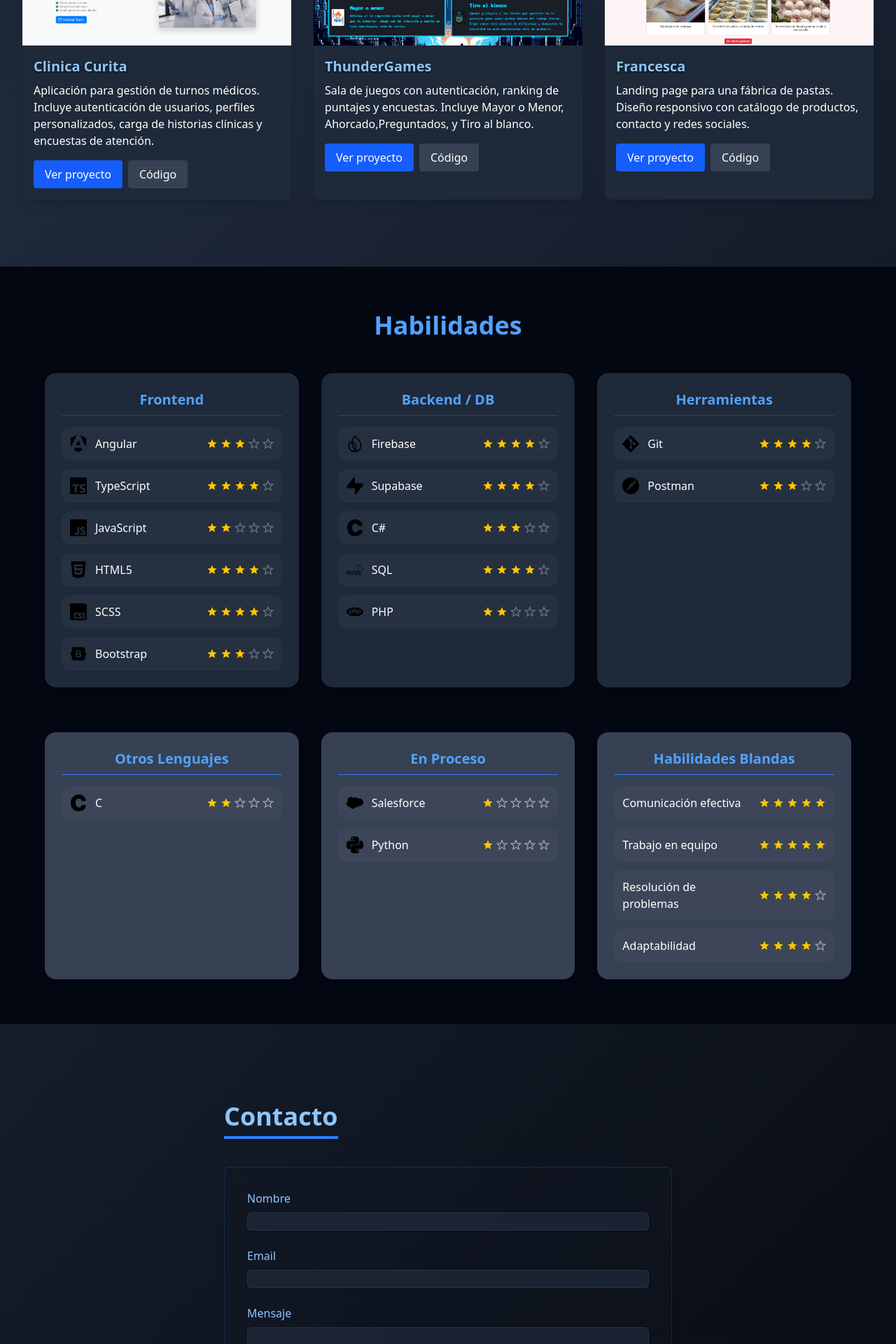
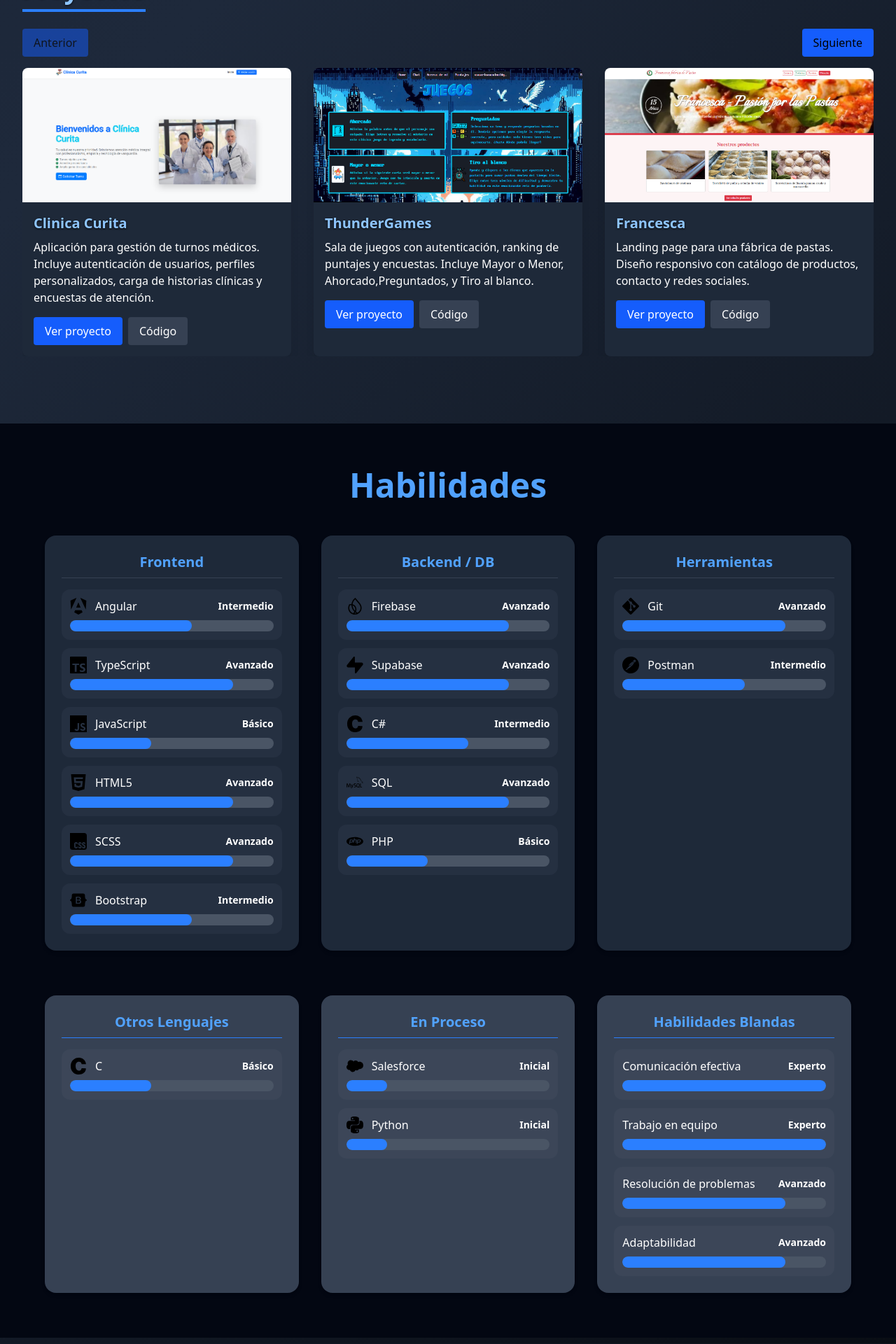
Before and after one commit to TheThunderfun/portfolio, an Angular app: page / in a window 1280 px wide. Shown: the part 880-2800 px from the top of the page at 70% size. Built offline with nearby package versions, Linux system fonts and the light colour scheme.

Commit message:
Proyecto agregado y mejoras visuales para skills

```diff
--- a/package.json
+++ b/package.json
@@ -20,6 +20,7 @@
     "@emailjs/browser": "^4.4.1",
     "@tailwindcss/postcss": "^4.1.11",
     "rxjs": "~7.8.0",
+    "swiper": "^11.2.10",
     "tslib": "^2.3.0",
     "zone.js": "~0.15.0"
   },
--- a/src/app/components/contact/contact.component.html
+++ b/src/app/components/contact/contact.component.html
@@ -1,66 +1,96 @@
 <section
   id="contact"
-  class="py-16 bg-transparent mt-12 animate-fade-slide-up"
+  class="py-12 sm:py-16 md:py-20 lg:py-24 xl:py-28 bg-transparent mt-12 animate-fade-slide-up"
 >
-  <div class="container mx-auto px-4 max-w-2xl">
-    <h2 class="text-4xl font-bold text-center mb-10 text-blue-300 border-b-4 border-blue-500 inline-block pb-2 text-shadow">
+  <div
+    class="container mx-auto px-4 sm:px-6 md:px-8 max-w-md sm:max-w-lg md:max-w-xl lg:max-w-2xl"
+  >
+    <h2
+      class="text-3xl sm:text-4xl md:text-5xl font-bold text-center mb-8 sm:mb-10 text-blue-300 border-b-4 border-blue-500 inline-block pb-2 text-shadow"
+    >
       Contacto
     </h2>
 
     <form
       [formGroup]="contactForm"
       (ngSubmit)="onSubmit()"
-      class="bg-gray-900 bg-opacity-30 p-8 rounded-lg shadow-lg space-y-6 border border-blue-500 border-opacity-20"
+      class="bg-gray-900 bg-opacity-30 p-6 sm:p-8 md:p-10 rounded-lg shadow-lg space-y-6 border border-blue-500 border-opacity-20"
       role="form"
       aria-label="Formulario de contacto"
     >
       <div>
-        <label for="name" class="block text-base font-medium text-blue-300 mb-2">
+        <label
+          for="name"
+          class="block text-sm sm:text-base font-medium text-blue-300 mb-2"
+        >
           Nombre
         </label>
         <input
           type="text"
           id="name"
           formControlName="name"
-          class="mt-1 block w-full rounded-md border-gray-700 bg-gray-800 bg-opacity-80 text-white shadow-sm focus:ring-blue-500 focus:border-blue-500 transition duration-300"
+          class="mt-1 block w-full rounded-md border-gray-700 bg-gray-800 bg-opacity-80 text-white shadow-sm focus:ring-blue-500 focus:border-blue-500 transition duration-300 text-sm sm:text-base"
           required
           aria-label="Ingresa tu nombre"
         />
-        <div *ngIf="contactForm.get('name')?.invalid && contactForm.get('name')?.touched" class="text-red-400 text-sm mt-1">
+        <div
+          *ngIf="
+            contactForm.get('name')?.invalid && contactForm.get('name')?.touched
+          "
+          class="text-red-400 text-xs sm:text-sm mt-1"
+        >
           El nombre es requerido
         </div>
       </div>
 
       <div>
-        <label for="email" class="block text-base font-medium text-blue-300 mb-2">
+        <label
+          for="email"
+          class="block text-sm sm:text-base font-medium text-blue-300 mb-2"
+        >
           Email
         </label>
         <input
           type="email"
           id="email"
           formControlName="email"
-          class="mt-1 block w-full rounded-md border-gray-700 bg-gray-800 bg-opacity-80 text-white shadow-sm focus:ring-blue-500 focus:border-blue-500 transition duration-300"
+          class="mt-1 block w-full rounded-md border-gray-700 bg-gray-800 bg-opacity-80 text-white shadow-sm focus:ring-blue-500 focus:border-blue-500 transition duration-300 text-sm sm:text-base"
           required
           aria-label="Ingresa tu correo electrónico"
         />
-        <div *ngIf="contactForm.get('email')?.invalid && contactForm.get('email')?.touched" class="text-red-400 text-sm mt-1">
+        <div
+          *ngIf="
+            contactForm.get('email')?.invalid &&
+            contactForm.get('email')?.touched
+          "
+          class="text-red-400 text-xs sm:text-sm mt-1"
+        >
           Ingresa un correo electrónico válido
         </div>
       </div>
 
       <div>
-        <label for="message" class="block text-base font-medium text-blue-300 mb-2">
+        <label
+          for="message"
+          class="block text-sm sm:text-base font-medium text-blue-300 mb-2"
+        >
           Mensaje
         </label>
         <textarea
           id="message"
           formControlName="message"
           rows="5"
-          class="mt-1 block w-full rounded-md border-gray-700 bg-gray-800 bg-opacity-80 text-white shadow-sm focus:ring-blue-500 focus:border-blue-500 transition duration-300"
+          class="mt-1 block w-full rounded-md border-gray-700 bg-gray-800 bg-opacity-80 text-white shadow-sm focus:ring-blue-500 focus:border-blue-500 transition duration-300 text-sm sm:text-base"
           required
           aria-label="Ingresa tu mensaje"
         ></textarea>
-        <div *ngIf="contactForm.get('message')?.invalid && contactForm.get('message')?.touched" class="text-red-400 text-sm mt-1">
+        <div
+          *ngIf="
+            contactForm.get('message')?.invalid &&
+            contactForm.get('message')?.touched
+          "
+          class="text-red-400 text-xs sm:text-sm mt-1"
+        >
           El mensaje es requerido
         </div>
       </div>
@@ -69,13 +99,21 @@
         <button
           type="submit"
           [disabled]="contactForm.invalid || isSubmitting"
-          class="inline-block px-6 py-3 bg-blue-600 hover:bg-blue-700 text-white font-semibold rounded-lg transition-transform duration-300 hover:scale-105 focus:outline-none focus:ring-2 focus:ring-blue-500 focus:ring-offset-2 focus:ring-offset-gray-900 disabled:opacity-50"
+          class="inline-block px-4 sm:px-6 py-2 sm:py-3 bg-blue-600 hover:bg-blue-700 text-white font-semibold rounded-lg transition-transform duration-300 hover:scale-105 focus:outline-none focus:ring-2 focus:ring-blue-500 focus:ring-offset-2 focus:ring-offset-gray-900 disabled:opacity-50 text-sm sm:text-base"
         >
-          {{ isSubmitting ? 'Enviando...' : 'Enviar Mensaje' }}
+          {{ isSubmitting ? "Enviando..." : "Enviar Mensaje" }}
         </button>
       </div>
 
-      <div *ngIf="submitMessage" class="text-center mt-4" [ngClass]="{'text-green-400': submitSuccess, 'text-red-400': !submitSuccess}">
+      <div
+        *ngIf="submitMessage"
+        class="text-center mt-4 text-sm sm:text-base"
+        [ngClass]="{
+          'text-green-400': submitSuccess,
+          'text-red-400': !submitSuccess
+        }"
+        aria-live="assertive"
+      >
         {{ submitMessage }}
       </div>
     </form>
--- a/src/app/components/projects/projects.component.css
+++ b/src/app/components/projects/projects.component.css
@@ -19,3 +19,41 @@
 .text-shadow {
   text-shadow: 0 1px 3px rgba(0,0,0,0.8);
 }
+
+/* Contenedor para los slides con animación de desvanecimiento */
+.carousel-container {
+  position: relative;
+  overflow: hidden;
+}
+
+/* La grilla que contiene los proyectos */
+.projects-grid {
+  display: grid;
+  grid-template-columns: repeat(3, 1fr);
+  gap: 2rem;
+  transition: opacity 0.5s ease;
+  opacity: 1;
+}
+
+/* Clase para esconder con fade out */
+.fade-out {
+  opacity: 0;
+  pointer-events: none;
+  user-select: none;
+  transition: opacity 0.5s ease;
+}
+
+/* Clase para mostrar con fade in */
+.fade-in {
+  opacity: 1;
+  pointer-events: auto;
+  user-select: auto;
+  transition: opacity 0.5s ease;
+}
+
+/* Responsive para móviles (1 columna) */
+@media (max-width: 768px) {
+  .projects-grid {
+    grid-template-columns: 1fr;
+  }
+}
--- a/src/app/components/projects/projects.component.html
+++ b/src/app/components/projects/projects.component.html
@@ -1,31 +1,52 @@
-<section id="projects" class=" mx-auto p-8 my-16">
+<section id="projects" class="mx-auto p-8 my-16 max-w-7xl">
   <h2
     class="text-4xl font-bold mb-6 border-b-4 border-blue-500 inline-block pb-2 text-blue-300 text-shadow"
   >
     Proyectos
   </h2>
 
-  <div class="grid grid-cols-1 md:grid-cols-2 lg:grid-cols-3 gap-8">
+  <div class="flex justify-between mb-4">
+    <button
+      (click)="prev()"
+      [disabled]="currentIndex === 0"
+      class="px-4 py-2 bg-blue-600 rounded disabled:opacity-50"
+    >
+      Anterior
+    </button>
+
+    <button
+      (click)="next()"
+      [disabled]="currentIndex + projectsPerPage >= projects.length"
+      class="px-4 py-2 bg-blue-600 rounded disabled:opacity-50"
+    >
+      Siguiente
+    </button>
+  </div>
+
+  <div class="carousel-container">
     <div
-      *ngFor="let project of projects; let i = index"
-      class="bg-gray-800 bg-opacity-40 rounded-lg shadow-lg overflow-hidden text-white animate-fade-slide-up transition-transform duration-300 hover:scale-[1.03] hover:shadow-2xl"
-      [style.animationDelay]="i * 300 + 'ms'"
+      class="projects-grid"
+      [class.fade-out]="isFading"
+      [class.fade-in]="!isFading"
+    >
+      <div
+        *ngFor="let project of visibleProjects"
+        class="bg-gray-800 bg-opacity-40 rounded-lg shadow-lg overflow-hidden text-white"
       >
         <img
           [src]="project.imageUrl"
           [alt]="project.title"
-        class="w-full h-48 object-cover transition-transform duration-300 hover:scale-105 hover:shadow-lg"
+          class="w-full h-48 object-cover"
           loading="lazy"
         />
         <div class="p-4 flex flex-col flex-grow">
           <h3 class="text-xl font-semibold mb-2 text-shadow text-blue-300">
             {{ project.title }}
           </h3>
-        <p class="mb-4 flex-grow">
-          {{ project.description }}
-        </p>
+          <p class="mb-4 flex-grow">{{ project.description }}</p>
           <div>
             <a
+              *ngIf="project.link"
               [href]="project.link"
               target="_blank"
               class="inline-block px-4 py-2 bg-blue-600 hover:bg-blue-700 rounded transition transform duration-200 hover:scale-105"
@@ -43,4 +64,5 @@
         </div>
       </div>
     </div>
+  </div>
 </section>
--- a/src/app/components/projects/projects.component.ts
+++ b/src/app/components/projects/projects.component.ts
@@ -42,5 +42,45 @@ export class ProjectsComponent {
       link: 'https://thethunderfun.github.io/Francesca/',
       code: 'https://github.com/TheThunderfun/Francesca',
     },
+    {
+      title: 'La comanda',
+      description:
+        'Sistema backend desarrollado en PHP y MySQL que simula la operación de un restaurante. Permite gestionar el menú, registrar pedidos, manejar usuarios y roles, todo a través de endpoints estructurados y seguros.',
+      imageUrl: 'assets/php.png',
+      link: '',
+      code: 'https://github.com/TheThunderfun/Comandita',
+    },
   ];
+
+  currentIndex = 0;
+  projectsPerPage = 3;
+  isFading = false;
+
+  get visibleProjects(): Project[] {
+    return this.projects.slice(
+      this.currentIndex,
+      this.currentIndex + this.projectsPerPage
+    );
+  }
+
+  next(): void {
+    if (this.currentIndex + this.projectsPerPage < this.projects.length) {
+      this.fadeAndChangeIndex(this.currentIndex + this.projectsPerPage);
+    }
+  }
+
+  prev(): void {
+    if (this.currentIndex - this.projectsPerPage >= 0) {
+      this.fadeAndChangeIndex(this.currentIndex - this.projectsPerPage);
+    }
+  }
+
+  private fadeAndChangeIndex(newIndex: number): void {
+    this.isFading = true;
+
+    setTimeout(() => {
+      this.currentIndex = newIndex;
+      this.isFading = false;
+    }, 500); // el mismo tiempo que la transición CSS
+  }
 }
--- a/src/app/components/skills/skills.component.html
+++ b/src/app/components/skills/skills.component.html
@@ -1,60 +1,52 @@
-<section class="py-16 text-center bg-gray-950 text-blue-400">
-  <h2 class="text-4xl font-bold mb-12">Habilidades</h2>
+<section
+  class="py-12 sm:py-16 text-center bg-gray-950 text-blue-400 px-4 sm:px-6 lg:px-8"
+>
+  <h2 class="text-3xl sm:text-4xl md:text-5xl font-bold mb-10 sm:mb-12">
+    Habilidades
+  </h2>
 
   <!-- Contenedor principal -->
   <div
-    class="grid gap-8 grid-cols-1 md:grid-cols-2 lg:grid-cols-3 max-w-6xl mx-auto mb-16"
+    class="grid gap-6 sm:gap-8 grid-cols-1 md:grid-cols-2 lg:grid-cols-3 max-w-6xl mx-auto mb-12 sm:mb-16"
   >
     <ng-container *ngFor="let group of mainSkills">
       <div
-        class="bg-gray-800 rounded-2xl p-6 shadow-md hover:shadow-blue-500/40 transition-all duration-300"
+        class="bg-gray-800 rounded-2xl p-5 sm:p-6 shadow-md hover:shadow-blue-500/40 transition-all duration-300"
       >
-        <h3 class="text-xl font-semibold mb-4 border-b border-gray-700 pb-2">
+        <h3
+          class="text-lg sm:text-xl font-semibold mb-3 sm:mb-4 border-b border-gray-700 pb-2"
+        >
           {{ group.category }}
         </h3>
 
         <ul class="space-y-3">
           <li
             *ngFor="let skill of group.items"
-            class="flex items-center justify-between gap-3 bg-gray-700/30 p-3 rounded-xl hover:bg-gray-700/50 transition"
+            class="flex flex-col gap-2 bg-gray-700/30 p-3 rounded-xl hover:bg-gray-700/50 transition"
           >
+            <div class="flex items-center justify-between">
               <div class="flex items-center gap-3 text-left">
                 <img
                   [src]="'assets/icons/' + skill.icon + '.svg'"
                   [alt]="skill.name + ' icon'"
-                class="w-6 h-6"
+                  class="w-5 h-5 sm:w-6 sm:h-6"
                   loading="lazy"
                 />
-              <span class="font-medium text-white">{{ skill.name }}</span>
+                <span class="font-medium text-white text-sm sm:text-base">
+                  {{ skill.name }}
+                </span>
+              </div>
+              <span class="text-sm font-semibold text-white">
+                {{ getLevelLabel(skill.level) }}
+              </span>
             </div>
 
-            <div class="flex gap-1">
-              <ng-container *ngFor="let i of [1, 2, 3, 4, 5]">
-                <svg
-                  *ngIf="i <= skill.level"
-                  xmlns="http://www.w3.org/2000/svg"
-                  fill="currentColor"
-                  viewBox="0 0 24 24"
-                  class="w-4 h-4 text-yellow-400"
-                >
-                  <path
-                    d="M12 17.27L18.18 21l-1.64-7.03L22 9.24l-7.19-.61L12 2 9.19 8.63 2 9.24l5.46 4.73L5.82 21z"
-                  />
-                </svg>
-                <svg
-                  *ngIf="i > skill.level"
-                  xmlns="http://www.w3.org/2000/svg"
-                  fill="none"
-                  stroke="currentColor"
-                  stroke-width="2"
-                  viewBox="0 0 24 24"
-                  class="w-4 h-4 text-gray-500"
-                >
-                  <path
-                    d="M12 17.27L18.18 21l-1.64-7.03L22 9.24l-7.19-.61L12 2 9.19 8.63 2 9.24l5.46 4.73L5.82 21z"
-                  />
-                </svg>
-              </ng-container>
+            <!-- Barra de progreso -->
+            <div class="w-full bg-gray-600 rounded-full h-4 overflow-hidden">
+              <div
+                class="h-4 bg-blue-500 rounded-full transition-all duration-500"
+                [style.width]="getProgressWidth(skill.level)"
+              ></div>
             </div>
           </li>
         </ul>
@@ -62,61 +54,49 @@
     </ng-container>
   </div>
 
-  <!-- Contenedor secundario para "Otros Lenguajes", "En Proceso" y "Habilidades Blandas" -->
+  <!-- Contenedor secundario -->
   <div
-    class="grid gap-8 grid-cols-1 md:grid-cols-2 lg:grid-cols-3 max-w-6xl mx-auto"
+    class="grid gap-6 sm:gap-8 grid-cols-1 md:grid-cols-2 lg:grid-cols-3 max-w-6xl mx-auto"
   >
     <ng-container *ngFor="let group of otherSkills">
       <div
-        class="bg-gray-700 rounded-2xl p-6 shadow-md hover:shadow-blue-400/30 transition-all duration-300"
+        class="bg-gray-700 rounded-2xl p-5 sm:p-6 shadow-md hover:shadow-blue-400/30 transition-all duration-300"
       >
-        <h3 class="text-xl font-semibold mb-4 border-b border-blue-500 pb-2">
+        <h3
+          class="text-lg sm:text-xl font-semibold mb-3 sm:mb-4 border-b border-blue-500 pb-2"
+        >
           {{ group.category }}
         </h3>
 
         <ul class="space-y-3">
           <li
             *ngFor="let skill of group.items"
-            class="flex items-center justify-between gap-3 bg-gray-600/30 p-3 rounded-xl hover:bg-gray-600/50 transition"
+            class="flex flex-col gap-2 bg-gray-600/30 p-3 rounded-xl hover:bg-gray-600/50 transition"
           >
+            <div class="flex items-center justify-between">
               <div class="flex items-center gap-3 text-left">
                 <img
                   *ngIf="skill.icon"
-                [src]="'assets/icons/' + skill.icon + '.svg '"
+                  [src]="'assets/icons/' + skill.icon + '.svg'"
                   [alt]="skill.name + ' icon'"
-                class="w-6 h-6"
+                  class="w-5 h-5 sm:w-6 sm:h-6"
                   loading="lazy"
                 />
-              <span class="font-medium text-white">{{ skill.name }}</span>
+                <span class="font-medium text-white text-sm sm:text-base">
+                  {{ skill.name }}
+                </span>
+              </div>
+              <span class="text-sm font-semibold text-white">
+                {{ getLevelLabel(skill.level) }}
+              </span>
             </div>
 
-            <div class="flex gap-1">
-              <ng-container *ngFor="let i of [1, 2, 3, 4, 5]">
-                <svg
-                  *ngIf="i <= skill.level"
-                  xmlns="http://www.w3.org/2000/svg"
-                  fill="currentColor"
-                  viewBox="0 0 24 24"
-                  class="w-4 h-4 text-yellow-400"
-                >
-                  <path
-                    d="M12 17.27L18.18 21l-1.64-7.03L22 9.24l-7.19-.61L12 2 9.19 8.63 2 9.24l5.46 4.73L5.82 21z"
-                  />
-                </svg>
-                <svg
-                  *ngIf="i > skill.level"
-                  xmlns="http://www.w3.org/2000/svg"
-                  fill="none"
-                  stroke="currentColor"
-                  stroke-width="2"
-                  viewBox="0 0 24 24"
-                  class="w-4 h-4 text-gray-400"
-                >
-                  <path
-                    d="M12 17.27L18.18 21l-1.64-7.03L22 9.24l-7.19-.61L12 2 9.19 8.63 2 9.24l5.46 4.73L5.82 21z"
-                  />
-                </svg>
-              </ng-container>
+            <!-- Barra de progreso -->
+            <div class="w-full bg-gray-600 rounded-full h-4 overflow-hidden">
+              <div
+                class="h-4 bg-blue-500 rounded-full transition-all duration-500"
+                [style.width]="getProgressWidth(skill.level)"
+              ></div>
             </div>
           </li>
         </ul>
--- a/src/app/components/skills/skills.component.ts
+++ b/src/app/components/skills/skills.component.ts
@@ -78,4 +78,19 @@ export class SkillsComponent {
       s.category
     )
   );
+
+  levelLabels: { [key: number]: string } = {
+    1: 'Inicial',
+    2: 'Básico',
+    3: 'Intermedio',
+    4: 'Avanzado',
+    5: 'Experto',
+  };
+
+  getLevelLabel(level: number): string {
+    return this.levelLabels[level] || 'N/A';
+  }
+  getProgressWidth(level: number): string {
+    return `${(level / 5) * 100}%`;
+  }
 }
```
Also changed, not shown: src/app/components/about/about.component.html (+7 -6 lines), src/app/components/footer/footer.component.html (+15 -10 lines), src/assets/php.png (added), 1 other file (tests, documents, lock files or other folders). Lines whose indentation alone changed are shown as unchanged.
